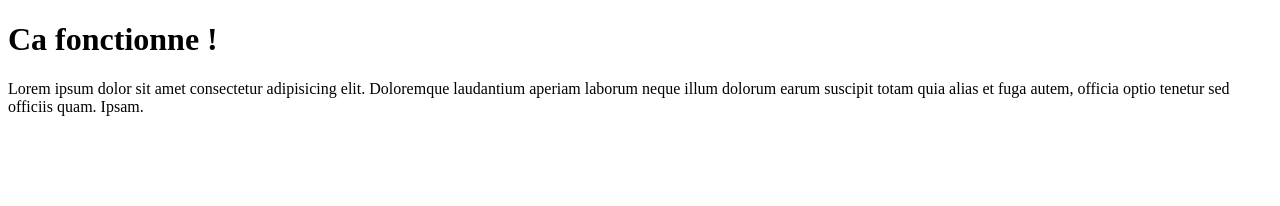
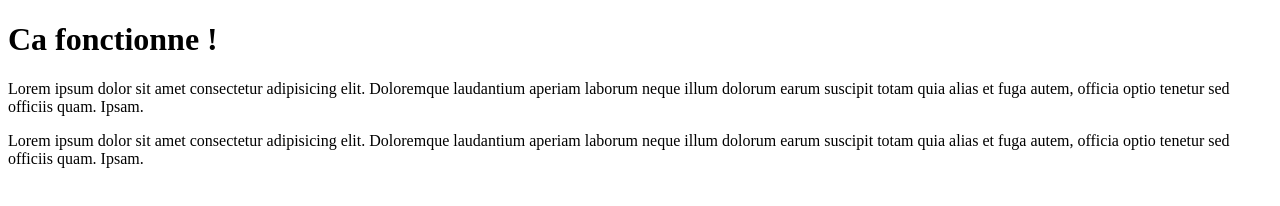
Before and after one commit to Ville-Eurometropole-Strasbourg/storymap-carnet-voyage, a plain HTML site: page src/index.html in a window 1280 px wide. Drawn offline with Linux system fonts and the light colour scheme.

Commit message:
Test modif

```diff
--- a/src/index.html
+++ b/src/index.html
@@ -8,5 +8,6 @@
 <body>
   <h1>Ca fonctionne !</h1>
   <p>Lorem ipsum dolor sit amet consectetur adipisicing elit. Doloremque laudantium aperiam laborum neque illum dolorum earum suscipit totam quia alias et fuga autem, officia optio tenetur sed officiis quam. Ipsam.</p>
+  <p>Lorem ipsum dolor sit amet consectetur adipisicing elit. Doloremque laudantium aperiam laborum neque illum dolorum earum suscipit totam quia alias et fuga autem, officia optio tenetur sed officiis quam. Ipsam.</p>
 </body>
 </html>
```
